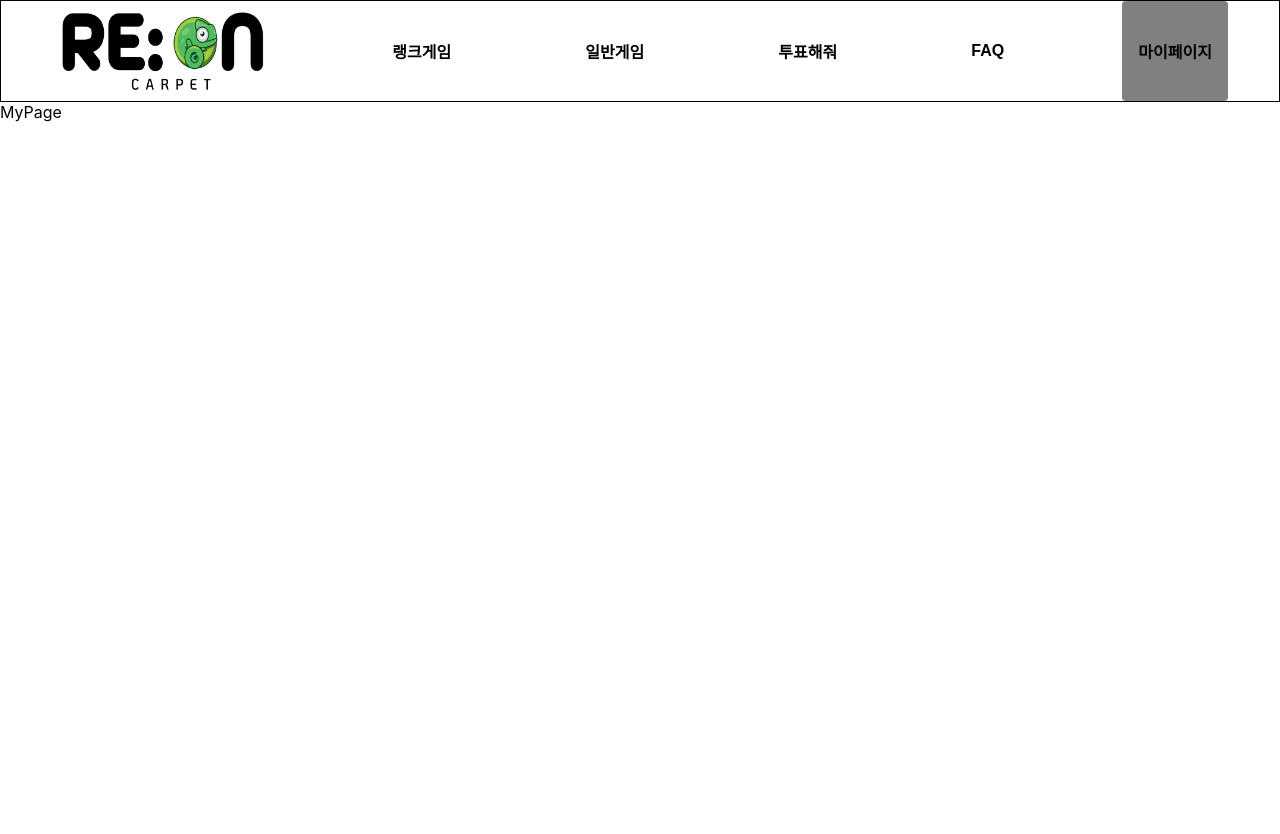
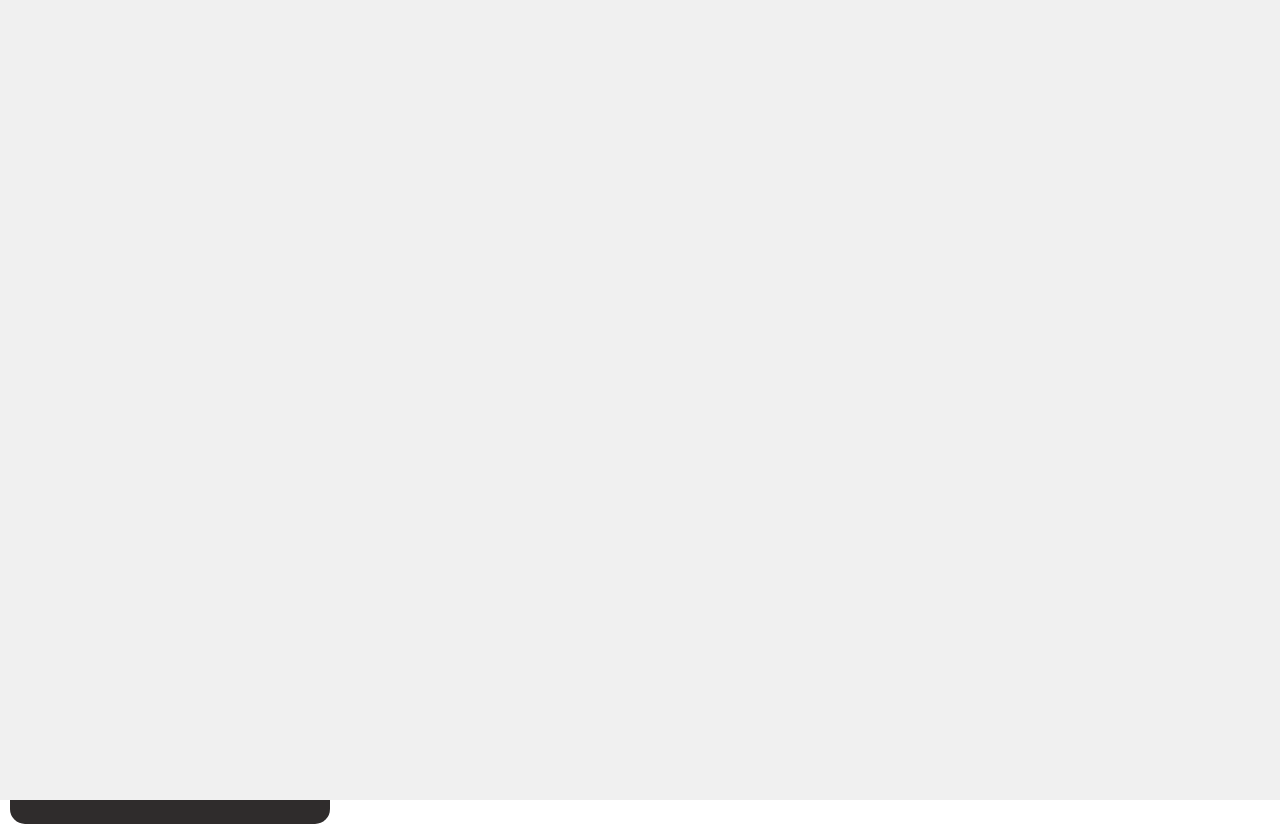
Before and after one commit to park-js515/Re-On, a React (Create React App) app in the folder frontend/: page /mypage in a window 1280 px wide. Before the commit the page ends 800 px from the top, so only its background shows below. Built offline with nearby package versions, Linux system fonts and the light colour scheme.

Commit message:
S09P12C203-158 / feat / 프로필 컴포넌트

```diff
--- /dev/null
+++ b/frontend/src/components/mypage/Profile/index.jsx
@@ -0,0 +1,53 @@
+import styled from "styled-components";
+
+const SBox1 = styled.div`
+  box-sizing: border-box;
+  background-color: #2f2c2c;
+  height: 80vh;
+  width: 25vw;
+  border-radius: 15px;
+  padding: 10px;
+
+  margin: 10px;
+`;
+
+const SBox2 = styled.div`
+  box-sizing: border-box;
+  background-color: #808080d1;
+  width: 100%;
+  aspect-ratio: 4 / 3; /* 원하는 가로: 세로 비율을 지정 */
+  border-radius: 15px;
+`;
+
+const SBox3 = styled.div`
+  box-sizing: border-box;
+  position: absolute;
+  top: 0;
+  right: 0;
+  bottom: 0;
+  left: 0;
+  background-color: #f0f0f0;
+`;
+
+// const InnerCircle = styled`
+//   position: absolute;
+//   width: 100%;
+//   height: 100%;
+// `
+
+const Profile = () => {
+  // const imagePath = "images/cat-551554_1280.jpg";
+
+  return (
+    <div>
+      <SBox1>
+        <SBox2>
+          <SBox3/>
+            {/* <InnerCircle></InnerCircle> */}
+        </SBox2>
+      </SBox1>
+    </div>
+  );
+};
+
+export { Profile };
--- a/frontend/src/pages/MyPage.jsx
+++ b/frontend/src/pages/MyPage.jsx
@@ -1,5 +1,12 @@
+import { Profile } from "components/mypage/Profile/index";
+
 const MyPage = () => {
-  return <div>MyPage</div>;
+  return (
+    <div>
+      <h1>MyPage</h1>
+      <Profile />
+    </div>
+  );
 };
 
 export default MyPage;
```
Also changed, not shown: frontend/src/components/mypage/Profile/ProfileImg/index.jsx (added), frontend/src/components/mypage/Profile/ProfileImg/style.js (added), frontend/src/components/mypage/Profile/ProfileInfo/index.jsx (added), frontend/src/components/mypage/Profile/ProfileInfo/style.js (added), frontend/src/components/mypage/Profile/style.js (added).
